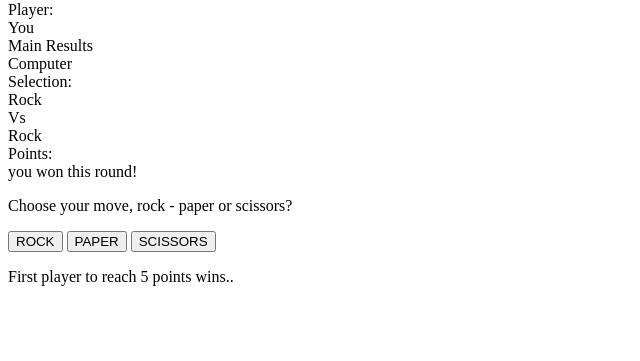
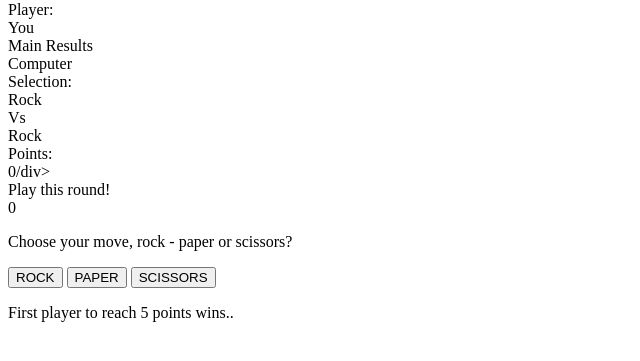
Before and after one commit to Lemnsa/Rock-Paper-Scissors, a plain HTML site: page index.html in a window 1280 px wide. Shown: the part 79-440 px from the top of the page, without its empty margins (0-640 px from the left). Drawn offline with Linux system fonts and the light colour scheme.

Commit message:
Update index.html

```diff
--- a/index.html
+++ b/index.html
@@ -22,9 +22,9 @@
         </section>
         <section class="content">
             <div>Points:</div>
-            <div id="humanScore"></div>
-            <div id="roundResult">you won this round!</div>
-            <div id="computerScore"></div>
+            <div id="humanScore">0/div>
+            <div id="roundResult">Play this round!</div>
+            <div id="computerScore">0</div>
         </section>
 
         <p class="note">Choose your move, rock - paper or scissors?</p>
```
